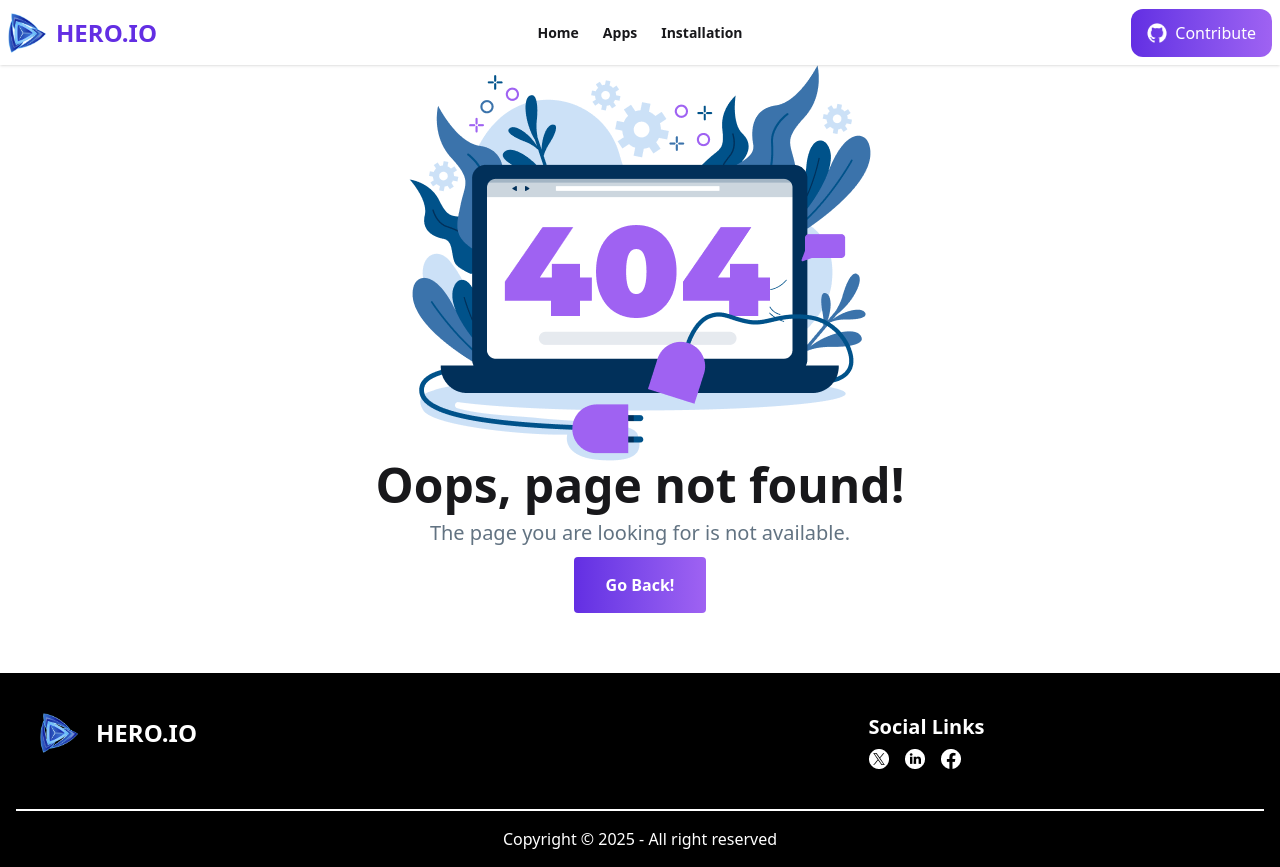
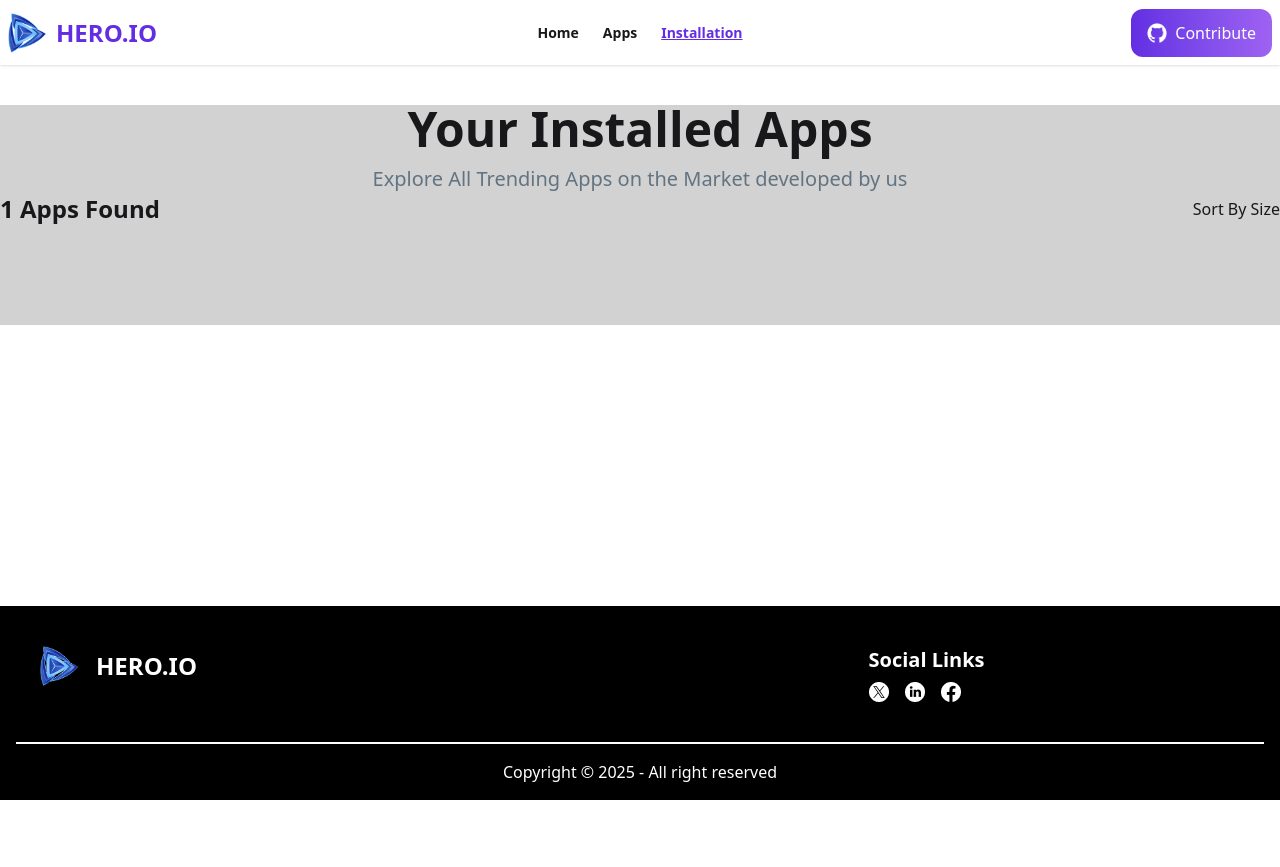
Before and after one commit to akashchy23/assignment-8-ph, a React (Vite) app: page /installed in a window 1280 px wide. Before the commit this address had no page. After the commit the page ends 800 px from the top, so only its background shows below. Built offline with nearby package versions, Linux system fonts and the light colour scheme.

Commit message:
added installed page

```diff
--- a/src/Component/Navbar.jsx
+++ b/src/Component/Navbar.jsx
@@ -18,7 +18,7 @@ const Navbar = () => {
                             className="menu menu-sm dropdown-content bg-base-100 rounded-box z-1 mt-3 w-52 p-2 shadow">
                             <li> <Link to='/'>Home</Link></li>
                             <li><Link to='/apps'>Apps</Link></li>
-                            <li><Link to='/install'>Installation</Link></li>
+                            <li><Link to='/installed'>Installation</Link></li>
                         </ul>
                     </div>
                     <div className='flex items-center '>
@@ -30,7 +30,7 @@ const Navbar = () => {
                     <ul className="menu menu-horizontal px-1 font-semibold">
                         <li> <NavLink to='/'>Home</NavLink></li>
                         <li><NavLink to='/apps'>Apps</NavLink></li>
-                        <li><NavLink to='/install'>Installation</NavLink></li>
+                        <li><NavLink to='/installed'>Installation</NavLink></li>
                     </ul>
                 </div>
                 <div className="navbar-end">
--- a/src/Pages/AppsDetails.jsx
+++ b/src/Pages/AppsDetails.jsx
@@ -6,6 +6,7 @@ import iconrating from '../assets/icon-ratings.png'
 import iconreview from '../assets/icon-review.png'
 import useAppsData from '../hooks/useApps';
 import { Bar, BarChart, ResponsiveContainer, XAxis, YAxis } from 'recharts';
+import { handleAddtoLocal } from '../utilis/localstorage';
 const AppsDetails = () => {
     const { id } = useParams()
     const { apps, loading } = useAppsData()
@@ -56,7 +57,7 @@ const AppsDetails = () => {
                         </div>
                     </div>
 
-                    <button className='py-3 px-6 bg-[#00D390] text-white font-bold rounded-xl text-xl mt-8'>
+                    <button onClick={()=>handleAddtoLocal(app)} className='py-3 px-6 bg-[#00D390] text-white font-bold rounded-xl text-xl mt-8'>
                         Install Now(<span>{app.size}MB</span>)
                     </button>
                 </div>
@@ -69,8 +70,8 @@ const AppsDetails = () => {
 
             <div className='mx-5'>
                 <h1 className='text-2xl font-semibold'>Ratings</h1>
-                <div className='w-full h-[300px] md:[400px] '>
-                    <ResponsiveContainer width={'100%'} height={'100%'}>
+                <div className='w-full h-[300px] md:h-[400px]'>
+                    <ResponsiveContainer width="100%" height="100%" >
                         <BarChart data={[...app.ratings].reverse()} layout='vertical' >
                             <XAxis type='number'></XAxis>
                             <YAxis type='category' dataKey={'name'}></YAxis>
--- /dev/null
+++ b/src/Pages/Installed.jsx
@@ -0,0 +1,39 @@
+import React, { useEffect, useState } from 'react';
+import { handleLoadApps } from '../utilis/localstorage';
+
+import InstalledApp from './InstalledApp';
+
+
+const Installed = () => {
+    const [installed, setInstalled] = useState([])
+    console.log(installed)
+
+    useEffect(() => {
+        setInstalled(handleLoadApps)
+    }, [])
+    return (
+        <div className='bg-[#D2D2D2]'>
+            <div className='max-w-[1440px] mx-auto pb-20'>
+                <div className='text-center space-y-3 mt-10'>
+                    <h1 className='font-bold text-5xl'>Your Installed Apps</h1>
+                    <p className='text-[#627382] text-xl'>Explore All Trending Apps on the Market developed by us</p>
+                </div>
+
+                <div>
+                    <div className='flex justify-between items-center mb-5'>
+                        <h1 className='font-semibold text-2xl'>1 Apps Found</h1>
+                        <button>Sort By Size</button>
+                    </div>
+
+                   <div className='space-y-3'>
+                    {
+                        installed.map(app=> <InstalledApp app={app}></InstalledApp>)
+                    }
+                   </div>
+                </div>
+            </div>
+        </div>
+    );
+};
+
+export default Installed;
--- /dev/null
+++ b/src/Pages/InstalledApp.jsx
@@ -0,0 +1,34 @@
+import React from 'react';
+
+import download from '../assets/icon-downloads.png'
+import review from '../assets/icon-ratings.png'
+const InstalledApp = ({app}) => {
+    return (
+        <div className='flex justify-between items-center bg-[#FFFFFF] p-5 rounded-2xl'>
+            <div className='flex items-center'>
+                <img className='w-[100px] h-[100px]' src={app.image} alt="" />
+                <div className='ml-5'>
+                    <h1 className='font-semibold text-2xl'>{app.title}</h1>
+                    <div className='flex space-x-5'>
+                        <div className='flex items-center space-x-1'>
+                            <img className='w-[16px] h-[16px]' src={download} alt="" />
+                            <p>{app.downloads}</p>
+                        </div>
+                        <div className='flex items-center space-x-1'>
+                            <img className='w-[16px] h-[16px]' src={review} alt="" />
+                            <p>{app.reviews}</p>
+                        </div>
+                        <div>
+                            <p>{app.size}MB</p>
+                        </div>
+                    </div>
+                </div>
+            </div>
+            <div>
+                <button className='py-3 px-4 bg-[#00D390] text-white font-semibold rounded-xl'>Uninstall</button>
+            </div>
+        </div>
+    );
+};
+
+export default InstalledApp;
--- a/src/Routes/Routes.jsx
+++ b/src/Routes/Routes.jsx
@@ -4,6 +4,7 @@ import Home from "../Pages/Home";
 import Apps from "../Pages/Apps";
 import ErrorPage from "../Pages/ErrorPage";
 import AppsDetails from "../Pages/AppsDetails";
+import Installed from "../Pages/Installed";
 
 const router = createBrowserRouter([
     {
@@ -22,6 +23,10 @@ const router = createBrowserRouter([
             {
                 path:'/appsdetails/:id',
                 Component:AppsDetails
+            },
+            {
+                path:'installed',
+                Component: Installed
             }
         ]
     }
--- a/src/utilis/localstorage.js
+++ b/src/utilis/localstorage.js
@@ -1 +1,15 @@
+// function for call from localStorage
+export const handleLoadApps = () => {
+
+    const apps =JSON.parse( localStorage.getItem("app"))
+    return apps?  apps : []
+
+}
+
 // function for add to local storage
+export const handleAddtoLocal = (app) => {
+    const existingApps = handleLoadApps()
+
+    let newApps = [...existingApps,app]
+    localStorage.setItem("app", JSON.stringify(newApps))
+}
```
